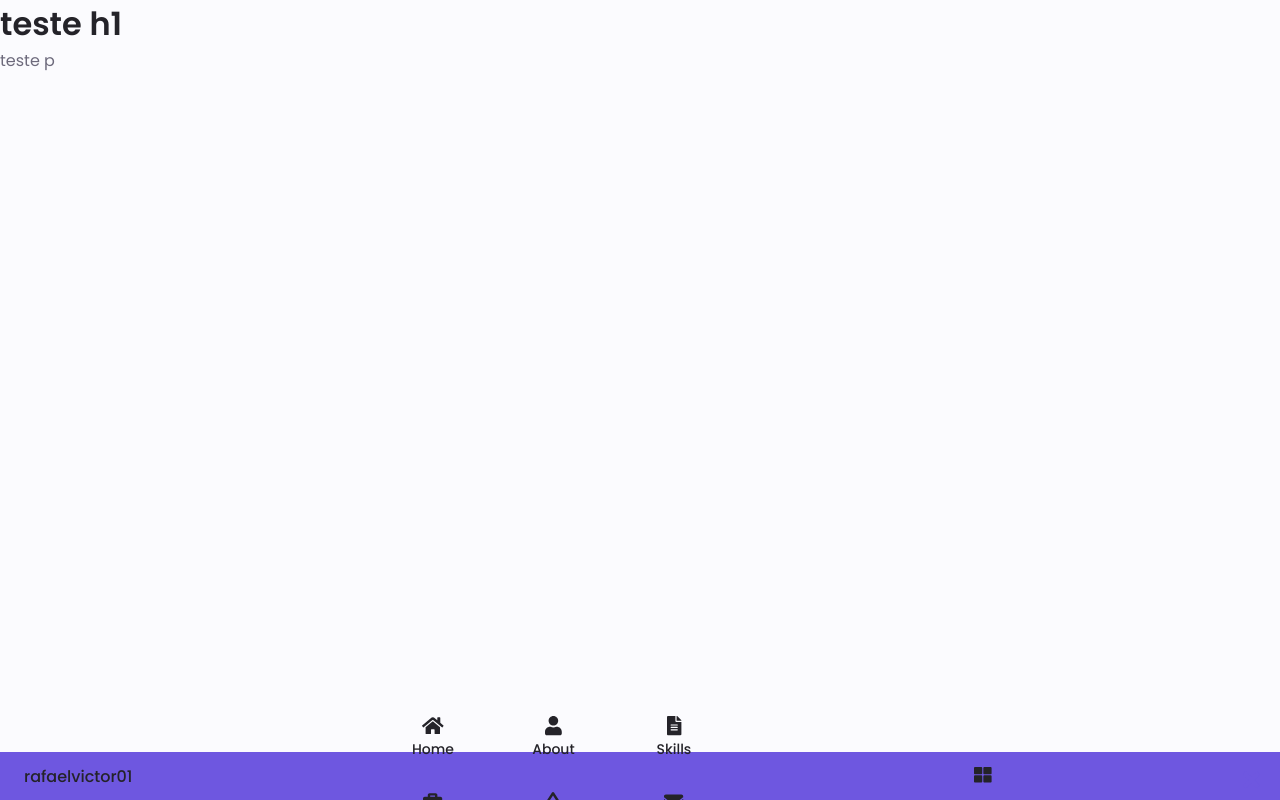
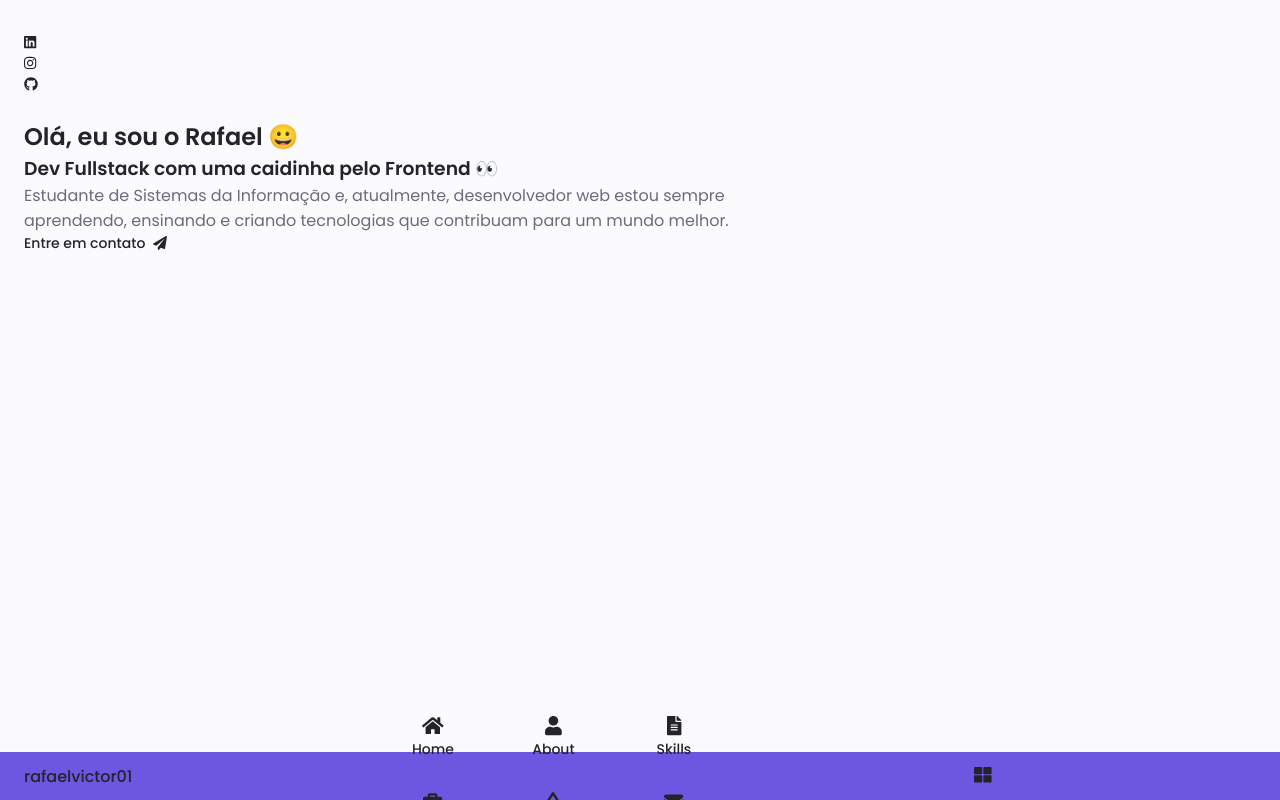
Before and after one commit to rafaelvictor01/PERSONAL_MyPortfolio, a Next.js app: page / in a window 1280 px wide. Built offline with nearby package versions, Linux system fonts and the light colour scheme.

Commit message:
Início do desenvolvimento da screen home

```diff
--- a/package.json
+++ b/package.json
@@ -8,6 +8,7 @@
   },
   "dependencies": {
     "@fortawesome/fontawesome-free": "^5.15.3",
+    "@fortawesome/free-brands-svg-icons": "^5.15.3",
     "@fortawesome/free-solid-svg-icons": "^5.15.3",
     "@fortawesome/react-fontawesome": "^0.1.14",
     "next": "latest",
--- a/lalala.ts
+++ b/src/common/components/layout/section/Section.tsx
@@ -1,9 +1,26 @@
+import React from 'react'
 import styled from 'styled-components'
 
-const lalala = styled.div`
-  .section {
-    padding: 2rem 0 4rem;
-  }
+interface SectionCPProps {
+  children: JSX.Element
+  className?: string
+  id?: string
+}
+
+/**
+ * @author rafaelvictor01
+ * @return - tag section personalizada para agrupar as screens
+ */
+export default function SectionCP(props: SectionCPProps): JSX.Element {
+  return (
+    <SectionMainWrapperSCP className={props.className} id={props.id}>
+      {props.children}
+    </SectionMainWrapperSCP>
+  )
+}
+
+const SectionMainWrapperSCP = styled.section`
+  padding: 2rem 0 4rem;
 
   .section_title {
     font-size: ${props => props.theme.fontSizeForSmallDevices.h1FontSize};
--- /dev/null
+++ b/src/common/components/link-button-icon/LinkButtonIconCP.tsx
@@ -0,0 +1,53 @@
+import React from 'react'
+import styled from 'styled-components'
+import IconsCP from '../styles/icons/Icons'
+import { iconNameTP } from '../../types/iconNameTP'
+
+interface LinkButtonIconCPProps {
+  href: string
+  iconName: iconNameTP
+  text?: string
+  id?: string
+  className?: string
+  target?: string
+}
+
+/**
+ * @author rafaelvictor01
+ * @return ADD DESCRIPTION
+ */
+export default function LinkButtonIconCP(
+  props: LinkButtonIconCPProps
+): JSX.Element {
+  return (
+    <LinkButtonIconSCP
+      href={props.href}
+      className={props.className}
+      id={props.id}
+      target={props.target ?? '_blank'}
+    >
+      {props.text && <TextWrapperSCP>{props.text}</TextWrapperSCP>}
+      <IconsCP iconName={props.iconName} />
+    </LinkButtonIconSCP>
+  )
+}
+
+/** Rever */
+const LinkButtonIconSCP = styled.a`
+  display: flex;
+  color: ${props => props.theme.colors.title};
+  font-weight: ${props => props.theme.font.fontMedium};
+
+  font-size: ${props => props.theme.fontSizeForSmallDevices.smallFontSize};
+  @media screen and (min-width: 960px) {
+    font-size: ${props => props.theme.fontSizeForLargeDevices.smallFontSize};
+  }
+
+  &&:hover {
+    color: ${props => props.theme.colors.darkPrimary};
+  }
+`
+
+const TextWrapperSCP = styled.div`
+  padding-right: 0.5rem;
+`
--- a/src/common/components/styles/icons/Icons.tsx
+++ b/src/common/components/styles/icons/Icons.tsx
@@ -3,10 +3,10 @@ import styled from 'styled-components'
 import { library } from '@fortawesome/fontawesome-svg-core'
 import { FontAwesomeIcon } from '@fortawesome/react-fontawesome'
 import { fas } from '@fortawesome/free-solid-svg-icons'
+import { fab } from '@fortawesome/free-brands-svg-icons'
 import { iconNameTP } from '../../../types/iconNameTP'
 
-library.add(fas)
-
+library.add(fab, fas)
 interface IconsCPProps {
   iconName: iconNameTP
   className?: string
--- a/src/screens/landing-screen/components/landing-screen-main-content/LandingScreenMainContent.tsx
+++ b/src/screens/landing-screen/components/landing-screen-main-content/LandingScreenMainContent.tsx
@@ -1,6 +1,8 @@
 import React from 'react'
 import styled from 'styled-components'
+import SectionCP from '../../../../common/components/layout/section/Section'
 import MainNavbarCP from '../../../../common/components/main-navbar/MainNavbar'
+import LinkButtonIconCP from '../../../../common/components/link-button-icon/LinkButtonIconCP'
 
 /**
  * @author rafaelvictor01
@@ -8,12 +10,58 @@ import MainNavbarCP from '../../../../common/components/main-navbar/MainNavbar'
  */
 export default function LandingScreenMainContentCP(): JSX.Element {
   return (
-    <LandingScreenMainContentMainWrapperSCP>
-      <MainNavbarCP />
-      <h1>teste h1</h1>
-      <p>teste p</p>
-    </LandingScreenMainContentMainWrapperSCP>
+    <SectionCP>
+      <LandingScreenWrapperSCP className={'container grid'}>
+        <MainNavbarCP />
+
+        <LandingScreenContentSCP className={'grid'}>
+          <SocialMediaAreaSCP>
+            <LinkButtonIconCP
+              href={'www.google.com'}
+              iconName={['fab', 'linkedin']}
+            />
+            <LinkButtonIconCP
+              href={'www.google.com'}
+              iconName={['fab', 'instagram']}
+            />
+            <LinkButtonIconCP
+              href={'www.google.com'}
+              iconName={['fab', 'github']}
+            />
+          </SocialMediaAreaSCP>
+        </LandingScreenContentSCP>
+
+        {/* Esta faltando a imagem */}
+
+        <DataAreaSCP>
+          <h1>Olá, eu sou o Rafael 😀</h1>
+          <h3>Dev Fullstack com uma caidinha pelo Frontend 👀</h3>
+          <p>
+            Estudante de Sistemas da Informação e, atualmente, desenvolvedor web
+            estou sempre aprendendo, ensinando e criando tecnologias que
+            contribuam para um mundo melhor.
+          </p>
+
+          {/* className: button button--flex */}
+          <LinkButtonIconCP
+            href={'#'}
+            iconName={'paper-plane'}
+            text={'Entre em contato'}
+          />
+        </DataAreaSCP>
+      </LandingScreenWrapperSCP>
+    </SectionCP>
   )
 }
 
-const LandingScreenMainContentMainWrapperSCP = styled.div``
+// home__container
+const LandingScreenWrapperSCP = styled.div``
+
+// home__content
+const LandingScreenContentSCP = styled.div``
+
+// home__social
+const SocialMediaAreaSCP = styled.div``
+
+// home__data
+const DataAreaSCP = styled.div``
```
Also changed, not shown: 1 other file (tests, documents, lock files or other folders).
